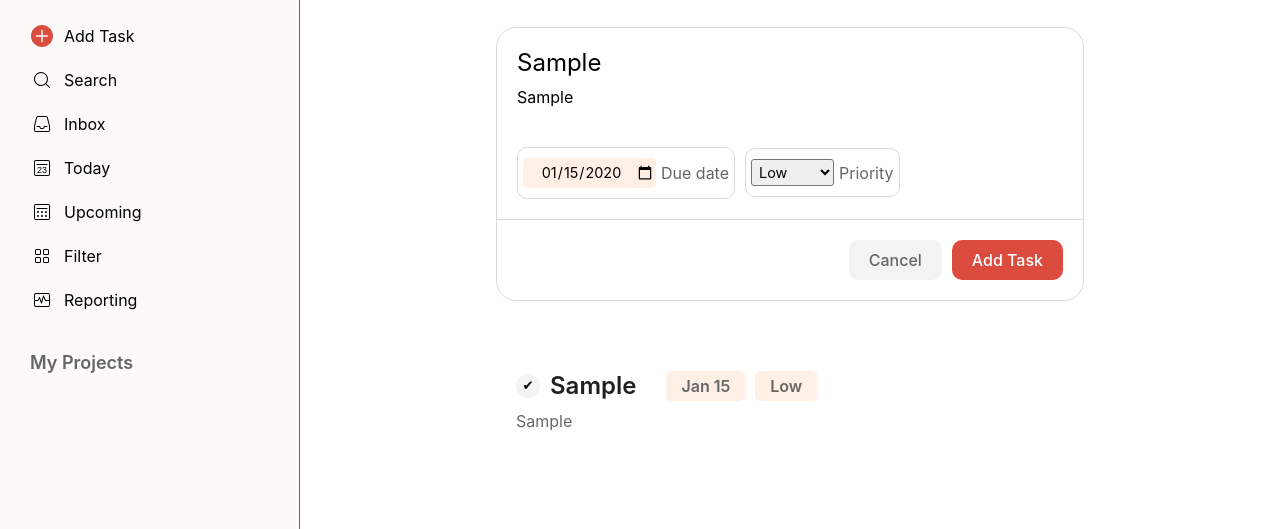
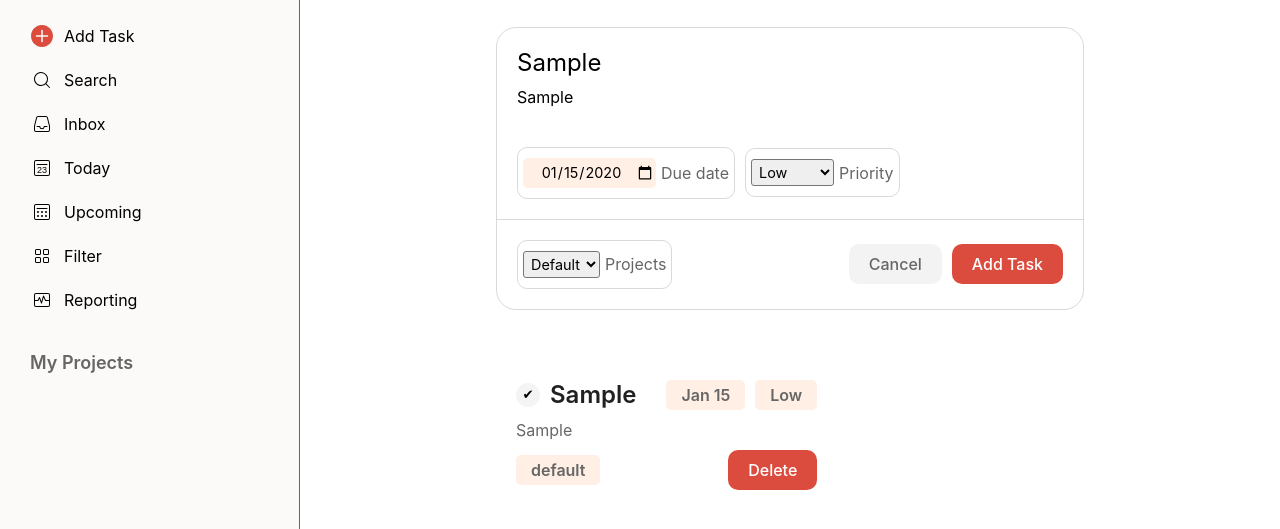
Before and after one commit to damil-adeniyi/todo-list, a website built with webpack: page src/template.html in a window 1280 px wide. Both pictures are taken after typing "Sample", "Sample", "2020-01-15" into the empty fields and a click on the button "Add Task". Shown: the part 111-640 px from the top of the page. Built offline with nearby package versions, Linux system fonts and the light colour scheme.

Commit message:
add projectName and delete button to task, add project ame dropdown

```diff
--- a/src/index.js
+++ b/src/index.js
@@ -47,6 +47,7 @@ const taskTitle = document.querySelector("#task-title")
 const taskDesc = document.querySelector("#task-desc")
 const dueDate = document.querySelector("#due-date")
 const priority = document.querySelector("#priority")
+const projectName = document.querySelector("#projects-dropdown")
 
 
 addTaskBtn.addEventListener('click', function (e) {
@@ -54,13 +55,18 @@ addTaskBtn.addEventListener('click', function (e) {
 
     // task cont
     let tasks = document.createElement("div")
+    // if(taskTitle.value === "") {
+    //     alert('Enter a Title')
+    // }
+
+
     tasks.innerHTML = `<div>
-                            <div class="col">
-                                <div class="featCont">
+                                <div class="col">
+                                    <div class="featCont">
                                      <div class="titlecont">
                                     <button class="checkTask">✔</button>
                                     <h2 class="newTaskTitle">${taskTitle.value}</h2>
-                                </div>
+                                    </div>
 
                                 <div class="propCont">
                                     <h3 class="newTaskDueDate">${format((dueDate.value), 'LLL d')}</h3>
@@ -68,13 +74,33 @@ addTaskBtn.addEventListener('click', function (e) {
 
                                 </div>
 
+                                    </div>
+                                    <p class="newTaskDesc">${taskDesc.value}</p>
+                                    <div class="col-foot">
+                                    <h3 class="newprojectName">${projectName.value}</h3>
+                                    <button type="submit" class="delete-btn">Delete</button>
+                                    </div>
                                 </div>
 
-                                <p class="newTaskDesc">${taskDesc.value}</p>
-                            </div>
                             </div>`
 
     tasks.classList.add('tasks')
     taskCont.appendChild(tasks)
 
+
+    let checkTask = document.querySelector('.checkTask');
+    let newTaskTitle = document.querySelector('.newTaskTitle');
+    let newTaskDesc = document.querySelector('.newTaskDesc');
+    checkTask.addEventListener('click', function(e) {
+        newTaskTitle.classList.toggle('strike');
+        newTaskDesc.classList.toggle('strike');
+    })
+
+    let deleteBtn = document.querySelector('.delete-btn');
+    deleteBtn.addEventListener('click', function(e) {
+        let target = e.target;
+        target.parentElement.parentElement.parentElement.parentElement.remove();
+
+    })
+
 });
--- a/src/styles.css
+++ b/src/styles.css
@@ -378,13 +378,61 @@ body {
 
 /* form btn */
 
+.main-cont .content .body #add-task-cont #form-foot{
+    display: flex;
+    justify-content: space-between;
+    align-items: center;
+    flex-wrap: wrap;
+    gap: 10px;
+    width: 100%;
+    border-top: 1px solid var(--secondary-color1);
+    padding: 20px;
+}
+
+.main-cont .content .body #add-task-cont #projects-drop{
+    display: flex;
+    gap: 5px;
+    justify-content: center;
+    align-items: center;
+    border: 1px solid var(--secondary-color1);
+    padding: 10px 5px;
+    border-radius: 10px;
+}
+
+.main-cont .content .body #add-task-cont #projects-dropdown{
+    font-family: 'Twemoji Country Flags', 'Twemoji Country Flags', -apple-system,BlinkMacSystemFont,"Segoe UI","Noto Sans",system-ui,sans-serif,"Apple Color Emoji","Segoe UI Emoji","Segoe UI Symbol","Noto Color Emoji";
+    font-size: 0.9rem;
+    line-height: 1.5;
+    text-overflow: ellipsis;
+    overflow: hidden;
+    white-space: nowrap;
+    padding: 3px;
+    display: flex;
+    border-radius: 3px;
+    outline: 0;
+}
+
+.main-cont .content .body #add-task-cont #projects-dropdown option{
+    background-color: var(--sidebarBg);
+    color: var(--primary-color);
+    padding: 0 20px;
+    font-family: 'Twemoji Country Flags', 'Twemoji Country Flags', -apple-system,BlinkMacSystemFont,"Segoe UI","Noto Sans",system-ui,sans-serif,"Apple Color Emoji","Segoe UI Emoji","Segoe UI Symbol","Noto Color Emoji";
+    outline: 0;
+    font-size: 0.9rem;
+    line-height: 1.5;
+}
+
+.main-cont .content .body #add-task-cont #projects-drop h4{
+    color: var(--secondary-color);
+    font-size: 12;
+    font-weight: 400;
+}
+
 .main-cont .content .body #add-task-cont #form-btn{
-    width: 100%;
-    padding: 20px;
+    flex: 1;
     display: flex;
     justify-content: flex-end;
     gap: 10px;
-    border-top: 1px solid var(--secondary-color1);
 
 }
 
@@ -501,6 +549,10 @@ body {
     color: var(--secondary-color);
 }
 
+.main-cont .content .body .tasks .col .strike{
+    text-decoration: line-through;
+}
+
 .main-cont .content .body .tasks .col .featCont .propCont{
     display: flex;
     align-items: center;
@@ -515,3 +567,38 @@ body {
     border-radius: 5px;
     font-weight: 600;
 }
+
+.main-cont .content .body .tasks .col .col-foot{
+    width: 100%;
+    display: flex;
+    justify-content: space-between;
+    align-items: center;
+}
+
+.main-cont .content .body .tasks .col .col-foot h3{
+    background-color: var(--sidebarBgHover);
+    color: var(--secondary-color);
+    padding: 5px 15px;
+    font-size: 1rem;
+    border-radius: 5px;
+    font-weight: 600;
+}
+
+.main-cont .content .body .tasks .col .col-foot button{
+        font-family: 'Twemoji Country Flags', 'Twemoji Country Flags', -apple-system,BlinkMacSystemFont,"Segoe UI","Noto Sans",system-ui,sans-serif,"Apple Color Emoji","Segoe UI Emoji","Segoe UI Symbol","Noto Color Emoji";
+    border: 0;
+    background-color: var(--red);
+    color: var(--background-color);
+    padding: 10px 20px;
+    border-radius: 10px;
+    font-size: 1rem;
+    font-weight: 500;
+    transition: all ease-in-out 0.3s;
+    cursor: pointer;
+
+}
+
+.main-cont .content .body .tasks .col .col-foot button:hover{
+    background-color: var(--red1);
+
+}
--- a/src/template.html
+++ b/src/template.html
@@ -95,21 +95,21 @@
 
                             <div id="form-head">
                                 <div id="task-h">
-                                <input type="text" id="task-title" class="title" placeholder="Task Name">
+                                <input type="text" id="task-title" class="title" placeholder="Task Name" >
                                 <!-- <input type="text" id="task-desc" placeholder="Description"> -->
-                                <textarea rows="" id="task-desc" placeholder="Type your long text here..."></textarea>
+                                <textarea rows="" id="task-desc" placeholder="Type your long text here..." ></textarea>
                             </div>
 
                             <div id="prop">
                                 <div id="top-prop">
                                     <!-- <span><svg width="24" height="24" viewBox="0 0 24 24" aria-hidden="true"><g fill="currentColor" fill-rule="evenodd"><path fill-rule="nonzero" d="M6 4h12a2 2 0 0 1 2 2v12a2 2 0 0 1-2 2H6a2 2 0 0 1-2-2V6a2 2 0 0 1 2-2zm0 1a1 1 0 0 0-1 1v12a1 1 0 0 0 1 1h12a1 1 0 0 0 1-1V6a1 1 0 0 0-1-1H6zm1 3h10a.5.5 0 1 1 0 1H7a.5.5 0 0 1 0-1z"></path><text font-family="var(--font-family-regular)" font-size="9" transform="translate(4 2)" font-weight="500"><tspan x="8" y="15" text-anchor="middle">23</tspan></text></g></svg></span> -->
 
-                                    <input type="date" name="" id="due-date">
+                                    <input type="date" name="" id="due-date" >
                                     <h4>Due date</h4>
                                 </div>
                                 <div id="bottom-prop">
 
-                                    <select name="" id="priority" placeholder="Description">
+                                    <select name="" id="priority">
                                         <option value=""  disabled hidden></option>
                                         <option value="Low" selected >Low</option>
                                         <option value="Medium">Medium</option>
@@ -122,10 +122,26 @@
                             </div>
                             </div>
 
-                            <div id="form-btn">
+                            <div id="form-foot">
+
+                                <div id="projects-drop">
+
+                                    <select name="" id="projects-dropdown" >
+                                        <option value="default">Default</option>
+                                    </select>
+
+                                    <h4>Projects</h4>
+                                </div>
+
+
+                                <div id="form-btn">
                                 <button id="cancel-btn"> Cancel </button>
                                 <button type="submit" id="submit-btn">Add Task</button>
+                                </div>
+
                             </div>
+
+
 
 
                         </form>
@@ -136,12 +152,12 @@
                         <!-- <div class="tasks">
 
                             <div>
-                            <div class="col">
-                                <div class="featCont">
+                                <div class="col">
+                                    <div class="featCont">
                                      <div class="titlecont">
                                     <button class="checkTask">✔</button>
                                     <h2 class="newTaskTitle">A test</h2>
-                                </div>
+                                    </div>
 
                                 <div class="propCont">
                                     <h3 class="newTaskDueDate">Jun 23</h3>
@@ -149,10 +165,14 @@
 
                                 </div>
 
+                                    </div>
+                                    <p class="newTaskDesc">Lorem ipsum dolor sit amet consectetur adipisicing elit. Alias, rem corrupti tempore dolore at fuga esse aut. Velit iure esse ut, odio debitis possimus asperiores obcaecati, neque nisi voluptatum quibusdam!</p>
+                                    <div class="col-foot">
+                                    <h3 class="newprojectName">Default</h3>
+                                    <button type="submit" class="delete-btn">Delete</button>
+                                    </div>
                                 </div>
 
-                                <p class="newTaskDesc">Lorem ipsum dolor sit amet consectetur adipisicing elit. Alias, rem corrupti tempore dolore at fuga esse aut. Velit iure esse ut, odio debitis possimus asperiores obcaecati, neque nisi voluptatum quibusdam!</p>
-                            </div>
                             </div>
 
                         </div> -->
```
